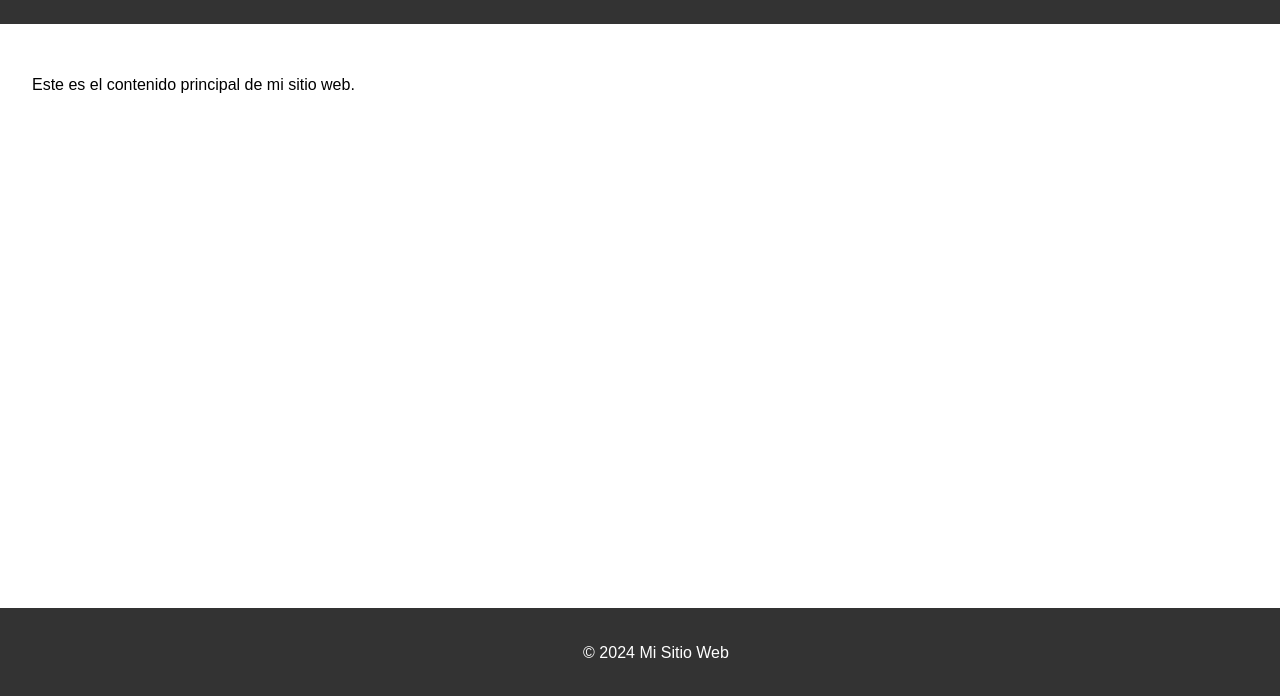
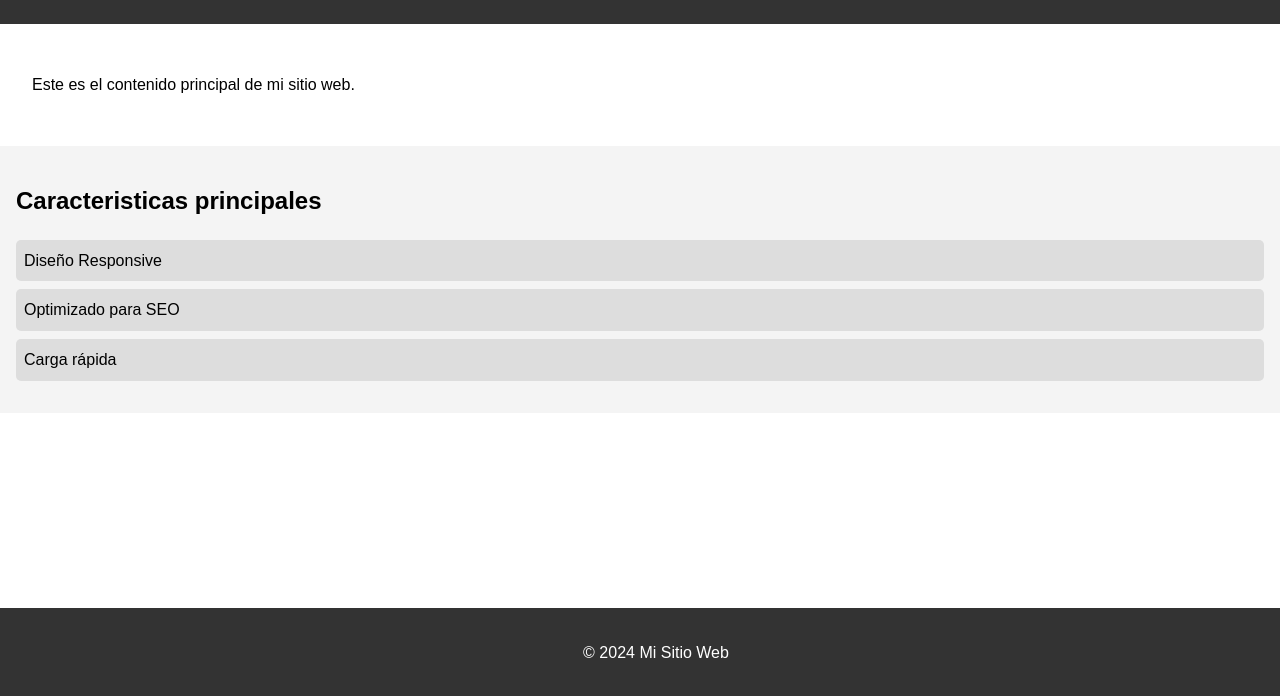
Before and after one commit to Lindelman22/BasicWeb, a plain HTML site: page index.html in a window 1280 px wide. Shown: the part 102-798 px from the top of the page. Drawn offline with Linux system fonts and the light colour scheme.

Commit message:
version 1.1 - Added new features

```diff
--- a/index.html
+++ b/index.html
@@ -15,6 +15,14 @@
   <main>
     <p>Este es el contenido principal de mi sitio web.</p>
   </main>
+  <section id="caracteristicas">
+            <h2>Caracteristicas principales</h2>
+            <ul>
+                <li>Diseño Responsive</li>
+                <li>Optimizado para SEO</li>
+                <li>Carga rápida</li>
+            </ul>
+        </section>
   <footer>
     <p>&copy; 2024 Mi Sitio Web</p>
   </footer>
--- a/styles.css
+++ b/styles.css
@@ -25,3 +25,20 @@ footer {
   bottom: 0;
   width: 100%;
 }
+#caracteristicas{
+    background-color: #f4f4f4 ;
+    padding: 1rem;
+    margin: 1 rem 0;
+}
+
+#caracteristicas ul {
+    list-style-type: none;
+    padding: 0;
+}
+
+#caracteristicas li{
+    background-color: #ddd;
+    margin: 0.5rem 0;
+    padding: 0.5rem;
+    border-radius: 5px;
+}
```
